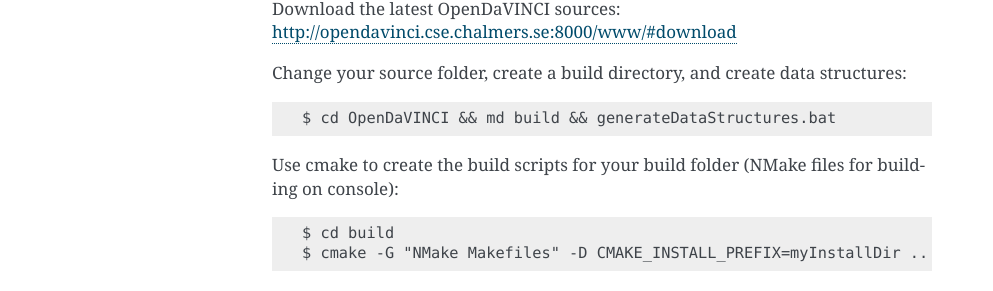
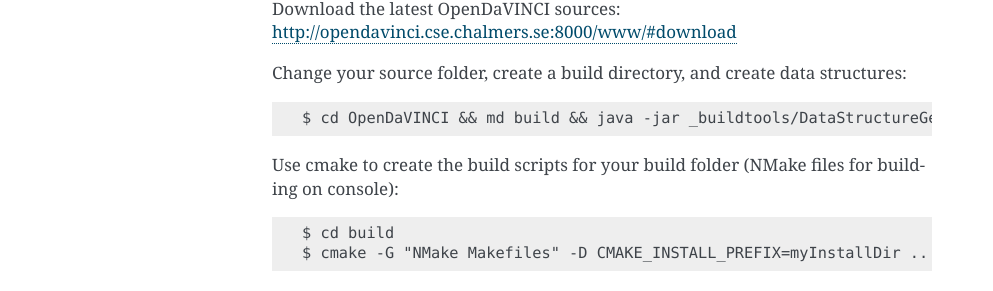
Before and after one commit to se-research/OpenDaVINCI, a Sphinx documentation site: the page built from docs/installation.windows.rst, in a window 1280 px wide. Shown: the part 589-880 px from the top of the page, without its empty margins (148-1141 px from the left). Built offline with Sphinx 7.4.7, drawn with Linux system fonts in a browser that asks for light colours.

Commit message:
* Corrected generation of data structures on Windows Signed-off-by: Christian Berger <christian.berger@gu.se>

```diff
--- a/docs/installation.windows.rst
+++ b/docs/installation.windows.rst
@@ -16,7 +16,7 @@
 
 Change your source folder, create a build directory, and create data structures::
 
-   $ cd OpenDaVINCI && md build && generateDataStructures.bat
+   $ cd OpenDaVINCI && md build && java -jar _buildtools/DataStructureGenerator-r9.jar --withCMake Data.odvd
 
 Use cmake to create the build scripts for your build folder (NMake files for building on console)::
 
```
